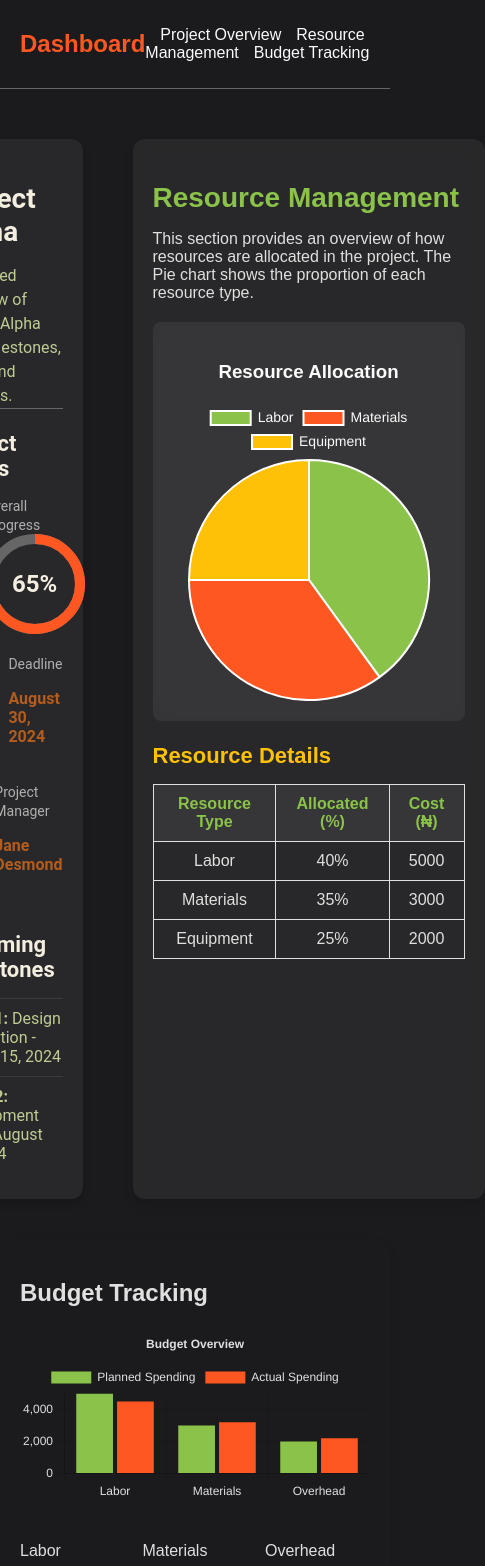
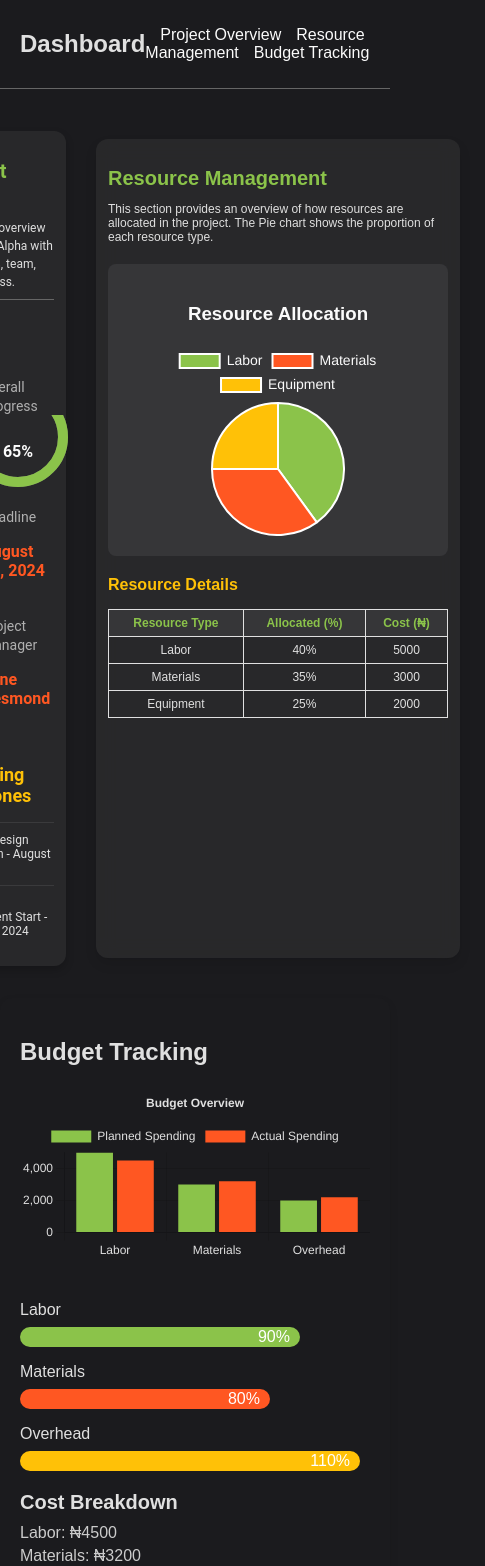
Before and after one commit to JoyCreativeCoder/construction-dashboard, a React (Create React App) app: page / in a window 390 px wide. Shown: the top 1566 px of the page, 485 px wide, since content can reach past the window. Built offline with nearby package versions, Linux system fonts and the light colour scheme.

Commit message:
make site responsiveand add finishing touch

```diff
--- a/src/BudgetTracking.css
+++ b/src/BudgetTracking.css
@@ -1,67 +1,82 @@
 .budget-tracking {
     background-color: #1B1B1E;
-    padding: 20px;
-    border-radius: 12px;
-    box-shadow: 0 4px 8px rgba(0, 0, 0, 0.1);
-    margin: 20px 0;
+    padding: 1.25rem;
+    border-radius: 0.75rem;
+    box-shadow: 0 0.25rem 0.5rem rgba(0, 0, 0, 0.1);
+    margin: 1.25rem 0;
   }
 
   .budget-tracking h2 {
-    font-size: 24px;
-    color: #E0E0E0; /* Light gray for a good contrast against the dark background */
-    margin-bottom: 20px;
+    font-size: 1.5rem;
+    color: #E0E0E0;
+    margin-bottom: 1.25rem;
   }
 
   .budget-summary {
-    margin-bottom: 40px;
+    margin-bottom: 2.5rem;
   }
 
   .utilization-indicators {
     display: flex;
-    justify-content: space-between;
-    margin-bottom: 20px;
+    flex-wrap: wrap;
+    gap: 1rem;
+    margin-bottom: 1.25rem;
   }
 
   .indicator {
-    width: 30%;
+    width: 100%;
+    max-width: 300px;
   }
 
   .indicator p {
-    margin: 0 0 8px 0;
-    color: #E0E0E0; /* Light gray text to match the header */
+    margin: 0 0 0.5rem 0;
+    color: #E0E0E0;
+    font-size: 1rem;
   }
 
   .progress-bar {
-    height: 20px;
-    border-radius: 10px;
+    height: 1.25rem;
+    border-radius: 0.625rem;
     text-align: right;
-    padding-right: 10px;
+    padding-right: 0.625rem;
     color: #fff;
-    line-height: 20px;
+    line-height: 1.25rem;
   }
 
   .progress-bar-labor {
-    background-color: #36A2EB; /* Cyan-like color */
+    background-color: #36A2EB;
   }
 
   .progress-bar-materials {
-    background-color: #FF9F40; /* Orange-like color */
+    background-color: #FF9F40;
   }
 
   .progress-bar-overhead {
-    background-color: #FF6384; /* Pink-like color */
+    background-color: #FF6384;
   }
 
   .cost-breakdown {
-    margin-top: 20px;
+    margin-top: 1.25rem;
   }
 
   .cost-breakdown h3 {
-    margin-bottom: 10px;
-    color: #E0E0E0; /* Light gray for consistency */
+    margin-bottom: 0.625rem;
+    color: #E0E0E0;
+    font-size: 1.25rem;
   }
 
   .cost-breakdown p {
-    color: #CCCCCC; /* Slightly lighter gray for the breakdown text */
-    margin: 5px 0;
+    color: #CCCCCC;
+    margin: 0.3125rem 0;
+    font-size: 1rem;
   }
+
+  @media (max-width: 768px) {
+    .utilization-indicators {
+      flex-direction: column;
+    }
+
+    .indicator {
+      width: 100%;
+    }
+  }
--- a/src/BudgetTracking.js
+++ b/src/BudgetTracking.js
@@ -12,14 +12,15 @@ const BudgetTracking = () => {
       {
         label: 'Planned Spending',
         data: [5000, 3000, 2000],
-        backgroundColor: '#8BC34A', // Light Green color for Planned Spending
+        backgroundColor: '#8BC34A',
       },
       {
         label: 'Actual Spending',
         data: [4500, 3200, 2200],
-        backgroundColor: '#FF5722', // Deep Orange color for Actual Spending
+        backgroundColor: '#FF5722',
       },
     ],
+    maintainAspectRatio: false,
   };
 
   const options = {
@@ -28,26 +29,29 @@ const BudgetTracking = () => {
       legend: {
         position: 'top',
         labels: {
-          color: '#E0E0E0' // Light gray color for the legend text
+          color: '#E0E0E0'
         }
       },
       title: {
         display: true,
         text: 'Budget Overview',
-        color: '#E0E0E0', // Light gray color for the title text
+        color: '#E0E0E0',
       },
     },
     scales: {
       x: {
         ticks: {
-          color: '#E0E0E0' // Light gray color for x-axis labels
+          color: '#E0E0E0'
         },
       },
       y: {
         ticks: {
-          color: '#E0E0E0' // Light gray color for y-axis labels
+          color: '#E0E0E0'
         },
       },
+    },
+    animation: {
+      duration: 0 // Disable animation
     },
   };
 
--- a/src/Navbar.css
+++ b/src/Navbar.css
@@ -7,7 +7,7 @@
   }
 
   .logo {
-    color: #FF5722;
+    color: #E0E0E0;
   }
 
   .nav-links a {
--- a/src/ProjectOverview.css
+++ b/src/ProjectOverview.css
@@ -1,34 +1,35 @@
 .project-overview {
     font-family: 'Roboto', sans-serif;
-    background-color: rgba(44, 44, 46, 0.8); /* Dark Gray with transparency */
+    background-color: rgba(44, 44, 46, 0.8);
     width: 30%;
-    border-radius: 12px;
-    padding: 20px;
-    margin: 20px;
-    box-shadow: 0 4px 8px rgba(0, 0, 0, 0.2);
+    border-radius: 0.75rem;
+    padding: 1.25rem;
+    margin: 1.25rem;
+    box-shadow: 0 0.25rem 0.5rem rgba(0, 0, 0, 0.2);
 }
 
 .project-header h2 {
-    font-size: 28px;
-    color: #F4EEE0; /* Light Cream */
-    margin-bottom: 8px;
+    font-size: 1.75rem;
+    color: #8bc34a;
+    margin-bottom: 0.5rem;
 }
 
 .project-header .summary {
-    color: #BFCC94; /* Olive Green */
-    font-size: 16px;
+    color: #E0E0E0;
+    font-size: 1rem;
     line-height: 1.5;
-    border-bottom: 0.3px solid #666666; /* Gray */
+    border-bottom: 0.025rem solid #666666;
+    padding-bottom: 0.5rem;
 }
 
 .status-section {
-    margin-top: 20px;
+    margin-top: 1.25rem;
 }
 
 .status-section h3 {
-    font-size: 22px;
-    color: #F4EEE0; /* Light Cream */
-    margin-bottom: 15px;
+    font-size: 1.375rem;
+    color: #FBFBFB;
+    margin-bottom: 0.9375rem;
 }
 
 .status-details {
@@ -39,44 +40,44 @@
 .status-item {
     display: flex;
     align-items: center;
-    margin-bottom: 20px;
+    margin-bottom: 1.25rem;
 }
 
 .status-item .icon {
-    width: 48px;
-    height: 48px;
+    width: 3rem;
+    height: 3rem;
     border-radius: 50%;
-    background-color: #3A3A3C; /* Darker Gray */
+    background-color: #3A3A3C;
     display: flex;
     align-items: center;
     justify-content: center;
-    margin-right: 15px;
-    box-shadow: 0 2px 4px rgba(0, 0, 0, 0.2);
+    margin-right: 0.9375rem;
+    box-shadow: 0 0.125rem 0.25rem rgba(0, 0, 0, 0.2);
 }
 
 .status-item .icon svg {
-    fill: #B35C1E; /* Dark Orange */
+    fill: #FFc107;
 }
 
 .material-symbols-outlined {
-    color: #F4EEE0; /* Light Cream */
+    color: #E0E0E0;
     font-weight: 300;
 }
 
 .status-item .status-text {
     flex: 1;
-    color: #BFCC94; /* Olive Green */
+    color: #E0E0E0;
 }
 
 .status-text p {
-    color: #B35C1E; /* Dark Orange */
+    color: #FF5722;
     font-weight: bold;
 }
 
 .progress-circle {
     position: relative;
-    width: 100px;
-    height: 100px;
+    width: 6.25rem;
+    height: 6.25rem;
     display: flex;
     align-items: center;
     justify-content: center;
@@ -88,33 +89,33 @@
 
 .progress-circle .circle-background {
     fill: none;
-    stroke: #4A4A4A; /* Medium Gray */
-    stroke-width: 10;
+    stroke: #4A4A4A;
+    stroke-width: 0.625rem;
 }
 
 .progress-circle .circle-progress {
     fill: none;
-    stroke: #B35C1E; /* Dark Orange */
-    stroke-width: 10;
+    stroke: #FF5722;
+    stroke-width: 0.625rem;
     stroke-linecap: round;
     transition: stroke-dashoffset 0.3s ease;
 }
 
 .progress-circle .progress-text {
     position: absolute;
-    font-size: 24px;
-    color: #F4EEE0; /* Light Cream */
+    font-size: 1.5rem;
+    color: #FBFBFB;
     font-weight: bold;
 }
 
 .milestones {
-    margin-top: 20px;
+    margin-top: 1.25rem;
 }
 
 .milestones h3 {
-    font-size: 22px;
-    color: #F4EEE0; /* Light Cream */
-    margin-bottom: 15px;
+    font-size: 1.375rem;
+    color: #FFC107;
+    margin-bottom: 0.9375rem;
 }
 
 .milestones ul {
@@ -123,14 +124,100 @@
 }
 
 .milestones li {
-    font-size: 16px;
-    color: #BFCC94; /* Olive Green */
-    margin-bottom: 10px;
-    border-top: 1px solid #3A3A3C; /* Darker Gray */
-    padding-top: 10px;
+    font-size: 1rem;
+    color: #E0E0E0;
+    margin-bottom: 0.625rem;
+    border-top: 1px solid #3A3A3C;
+    padding-top: 0.625rem;
 }
 
 .label {
-    color: #B0B0B0; /* Light Gray */
-    font-size: 14px;
+    color: #B0B0B0;
+    font-size: 0.875rem;
 }
+
+@media (max-width: 768px) {
+    .project-overview {
+        width: 100%;
+        padding: 1rem;
+        margin: 1rem 0;
+    }
+
+    .project-header h2 {
+        font-size: 1.5rem;
+    }
+
+    .project-header .summary {
+        font-size: 0.875rem;
+        border-bottom: 0.025rem solid #666666;
+    }
+
+    .status-section h3 {
+        font-size: 1.25rem;
+    }
+
+    .status-item .icon {
+        width: 2.5rem;
+        height: 2.5rem;
+        margin-right: 0.75rem;
+    }
+
+    .progress-circle {
+        width: 5rem;
+        height: 5rem;
+    }
+
+    .progress-circle .progress-text {
+        font-size: 1.25rem;
+    }
+
+    .milestones h3 {
+        font-size: 1.25rem;
+    }
+
+    .milestones li {
+        font-size: 0.875rem;
+    }
+}
+
+@media (max-width: 480px) {
+    .project-overview {
+        padding: 0.75rem;
+        margin: 0.75rem 0;
+    }
+
+    .project-header h2 {
+        font-size: 1.25rem;
+    }
+
+    .project-header .summary {
+        font-size: 0.75rem;
+    }
+
+    .status-section h3 {
+        font-size: 1.125rem;
+    }
+
+    .status-item .icon {
+        width: 2rem;
+        height: 2rem;
+        margin-right: 0.5rem;
+    }
+
+    .progress-circle {
+        width: 4.5rem;
+        height: 4.5rem;
+    }
+
+    .progress-circle .progress-text {
+        font-size: 1rem;
+    }
+
+    .milestones h3 {
+        font-size: 1.125rem;
+    }
+
+    .milestones li {
+        font-size: 0.75rem;
+    }
+}
--- a/src/ProjectOverview.js
+++ b/src/ProjectOverview.js
@@ -34,7 +34,7 @@ clock_loader_20
                     cx="50"
                     cy="50"
                     r="45"
-                    stroke="#FF5722"
+                    stroke="#8bc34a"
                     strokeWidth="10"
                     fill="none"
                     strokeDasharray="282.6"
--- a/src/ResourceManagement.css
+++ b/src/ResourceManagement.css
@@ -1,49 +1,48 @@
 .resource-management {
     background: rgba(44, 44, 46, 0.8);
-    border-radius: 12px;
-    padding: 20px;
-    margin: 20px 0;
-    box-shadow: 0 6px 12px rgba(0, 0, 0, 0.1);
+    border-radius: 0.75rem;
+    padding: 1.25rem;
+    margin: 1.25rem 0;
+    box-shadow: 0 0.375rem 0.75rem rgba(0, 0, 0, 0.1);
     width: 80%;
-    max-width: 1200px;
+    max-width: 75rem;
     backdrop-filter: blur(10px);
     color: #FBFBFB;
 }
 
 .resource-management h2 {
-    font-size: 28px;
-    color: #8BC34A; /* Light Green for heading */
-    margin-bottom: 10px;
+    font-size: 1.75rem;
+    color: #8BC34A;
+    margin-bottom: 0.625rem;
 }
 
 .overview-text {
     color: #E0E0E0;
-    font-size: 16px;
-    margin-bottom: 20px;
+    font-size: 1rem;
+    margin-bottom: 1.25rem;
 }
 
 .chart-container {
     background-color: rgba(58, 58, 60, 0.8);
-    border-radius: 8px;
-    padding: 20px;
+    border-radius: 0.5rem;
+    padding: 1.25rem;
     text-align: center;
-    backdrop-filter: blur(10px);
 }
 
 .chart-wrapper {
     position: relative;
     width: 100%;
-    height: 300px;
+    height: 18.75rem;
 }
 
 .resource-details {
-    margin-top: 20px;
+    margin-top: 1.25rem;
 }
 
 .resource-details h3 {
-    font-size: 22px;
-    color: #FFC107; /* Amber for subheading */
-    margin-bottom: 15px;
+    font-size: 1.5rem;
+    color: #FFC107;
+    margin-bottom: 0.9375rem;
 }
 
 .resource-table {
@@ -53,15 +52,71 @@
 
 .resource-table th, .resource-table td {
     border: 1px solid #E0E0E0;
-    padding: 10px;
+    padding: 0.625rem;
     text-align: center;
 }
 
 .resource-table th {
     background-color: rgba(58, 58, 60, 0.8);
-    color: #8BC34A; /* Light Green for table headers */
+    color: #8BC34A;
 }
 
 .resource-table td {
     color: #E0E0E0;
 }
+
+@media (max-width: 768px) {
+    .resource-management {
+        width: 95%;
+        padding: 1rem;
+    }
+
+    .resource-management h2 {
+        font-size: 1.5rem;
+    }
+
+    .overview-text {
+        font-size: 0.875rem;
+    }
+
+    .chart-wrapper {
+        height: 15rem;
+    }
+
+    .resource-details h3 {
+        font-size: 1.25rem;
+    }
+
+    .resource-table th, .resource-table td {
+        font-size: 0.875rem;
+        padding: 0.5rem;
+    }
+}
+
+@media (max-width: 480px) {
+    .resource-management {
+        width: 100%;
+        padding: 0.75rem;
+    }
+
+    .resource-management h2 {
+        font-size: 1.25rem;
+    }
+
+    .overview-text {
+        font-size: 0.75rem;
+    }
+
+    .chart-wrapper {
+        height: 12rem;
+    }
+
+    .resource-details h3 {
+        font-size: 1rem;
+    }
+
+    .resource-table th, .resource-table td {
+        font-size: 0.75rem;
+        padding: 0.375rem;
+    }
+}
--- a/src/ResourceManagement.js
+++ b/src/ResourceManagement.js
@@ -12,8 +12,8 @@ const ResourceManagement = () => {
       {
         label: "Resource Allocation",
         data: [40, 35, 25],
-        backgroundColor: ["#8BC34A", "#FF5722", "#FFC107"], // Updated colors for each segment
-        hoverBackgroundColor: ["#7CB342", "#E64A19", "#FFA000"], // Darker shades on hover
+        backgroundColor: ["#8BC34A", "#FF5722", "#FFC107"],
+        hoverBackgroundColor: ["#7CB342", "#E64A19", "#FFA000"],
       },
     ],
   };
@@ -24,7 +24,7 @@ const ResourceManagement = () => {
       legend: {
         position: 'top',
         labels: {
-          color: '#FBFBFB', // Light text color for legend
+          color: '#FBFBFB',
           font: {
             size: 14
           }
```
